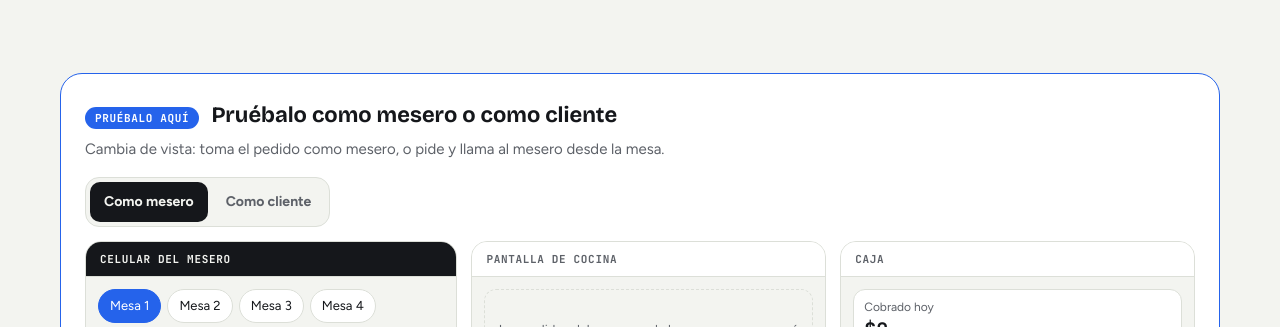
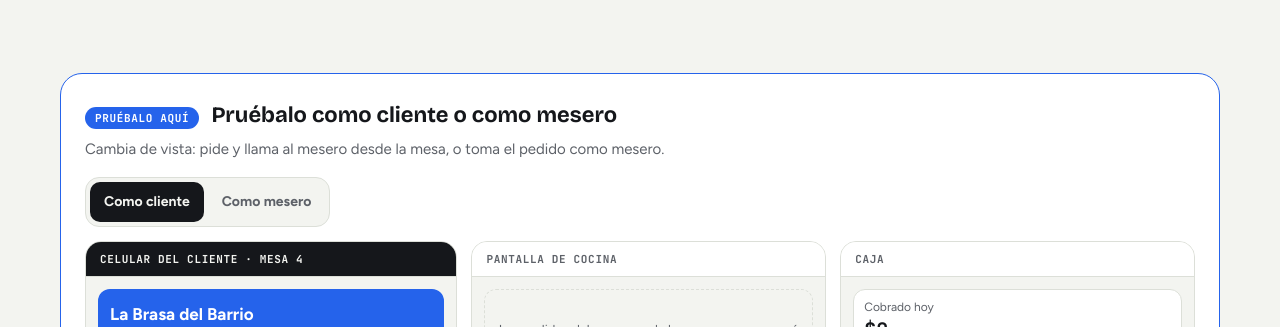
Before and after one commit to jibarraz-max/efiq, a plain HTML site: page index.html in a window 1280 px wide. Shown: the part 2495-2822 px from the top of the page. Drawn offline with nearby package versions, Linux system fonts and the light colour scheme.

Commit message:
Demo de restaurante: primero la vista del cliente
Co-Authored-By: Claude Opus 5.5 <noreply@anthropic.com>
Claude-Session: https://claude.ai/code/session_01J4WT2sJjRTh9VEisfBYVBL

```diff
--- a/index.html
+++ b/index.html
@@ -736,17 +736,17 @@ function caja(id, titulo, sub, panes) {
 /* Restaurante: como mesero o como cliente → cocina → caja */
 (() => {
   const P = [['Bandeja paisa', 34000], ['Churrasco 300 g', 38000], ['Arroz con pollo', 26000], ['Limonada de coco', 9000], ['Cerveza', 7000]];
-  const [pm, pc, pk] = caja('p-rest', 'Pruébalo como mesero o como cliente', 'Cambia de vista: toma el pedido como mesero, o pide y llama al mesero desde la mesa.', [['Celular del mesero', 'pcel'], ['Pantalla de cocina'], ['Caja']]);
+  const [pm, pc, pk] = caja('p-rest', 'Pruébalo como cliente o como mesero', 'Cambia de vista: pide y llama al mesero desde la mesa, o toma el pedido como mesero.', [['Celular del mesero', 'pcel'], ['Pantalla de cocina'], ['Caja']]);
   const box = pm.closest('.dbox'), head = pm.parentElement.querySelector('.pane-h');
   const seg = $('div', { cls: 'seg', role: 'group', 'aria-label': 'Ver como' }); box.insertBefore(seg, box.querySelector('.dgrid'));
-  let rol = 'mesero', mesa = 1, cart = {}, cartC = {}, tks = [], n = 0, cobrado = 0, aviso = '', avisoC = '', llam = [];
+  let rol = 'cliente', mesa = 1, cart = {}, cartC = {}, tks = [], n = 0, cobrado = 0, aviso = '', avisoC = '', llam = [];
   const MC = 4;
   function filas(c) { return P.map(([nm, pr]) => { const q = c[nm] || 0; return $('div', { cls: 'fila' }, $('div', {}, $('b', { txt: nm }), $('small', { txt: pesos(pr) })), $('div', { cls: 'qty' }, $('button', { type: 'button', 'aria-label': 'Quitar ' + nm, txt: '−', on: { click: () => { if (q) { c[nm] = q - 1; render(); } } } }), $('span', { txt: q }), $('button', { type: 'button', 'aria-label': 'Agregar ' + nm, txt: '+', on: { click: () => { c[nm] = q + 1; render(); } } }))); }); }
   const total = c => P.reduce((s, [nm, pr]) => s + (c[nm] || 0) * pr, 0);
   function enviar(c, m, quien) { tks.unshift({ id: ++n, mesa: m, quien, items: P.filter(([nm]) => c[nm]).map(([nm]) => [c[nm], nm]), tot: total(c), est: 'nuevo' }); for (const k in c) delete c[k]; }
   function llamar(tipo) { if (!llam.some(l => l.tipo === tipo)) llam.push({ mesa: MC, tipo }); avisoC = tipo === 'cuenta' ? '✓ Pediste la cuenta. El mesero ya la trae.' : '✓ Llamaste al mesero. Ya viene a tu mesa.'; render(); }
   function render() {
-    seg.replaceChildren(...[['mesero', 'Como mesero'], ['cliente', 'Como cliente']].map(([k, t]) => { const b = $('button', { type: 'button', 'aria-pressed': rol === k ? 'true' : 'false', txt: t, on: { click: () => { rol = k; render(); } } }); if (k === 'mesero' && llam.length) b.append($('i', { cls: 'badge2', txt: llam.length })); return b; }));
+    seg.replaceChildren(...[['cliente', 'Como cliente'], ['mesero', 'Como mesero']].map(([k, t]) => { const b = $('button', { type: 'button', 'aria-pressed': rol === k ? 'true' : 'false', txt: t, on: { click: () => { rol = k; render(); } } }); if (k === 'mesero' && llam.length) b.append($('i', { cls: 'badge2', txt: llam.length })); return b; }));
     pm.replaceChildren();
     if (rol === 'cliente') {
       head.textContent = 'Celular del cliente · mesa ' + MC;
```
